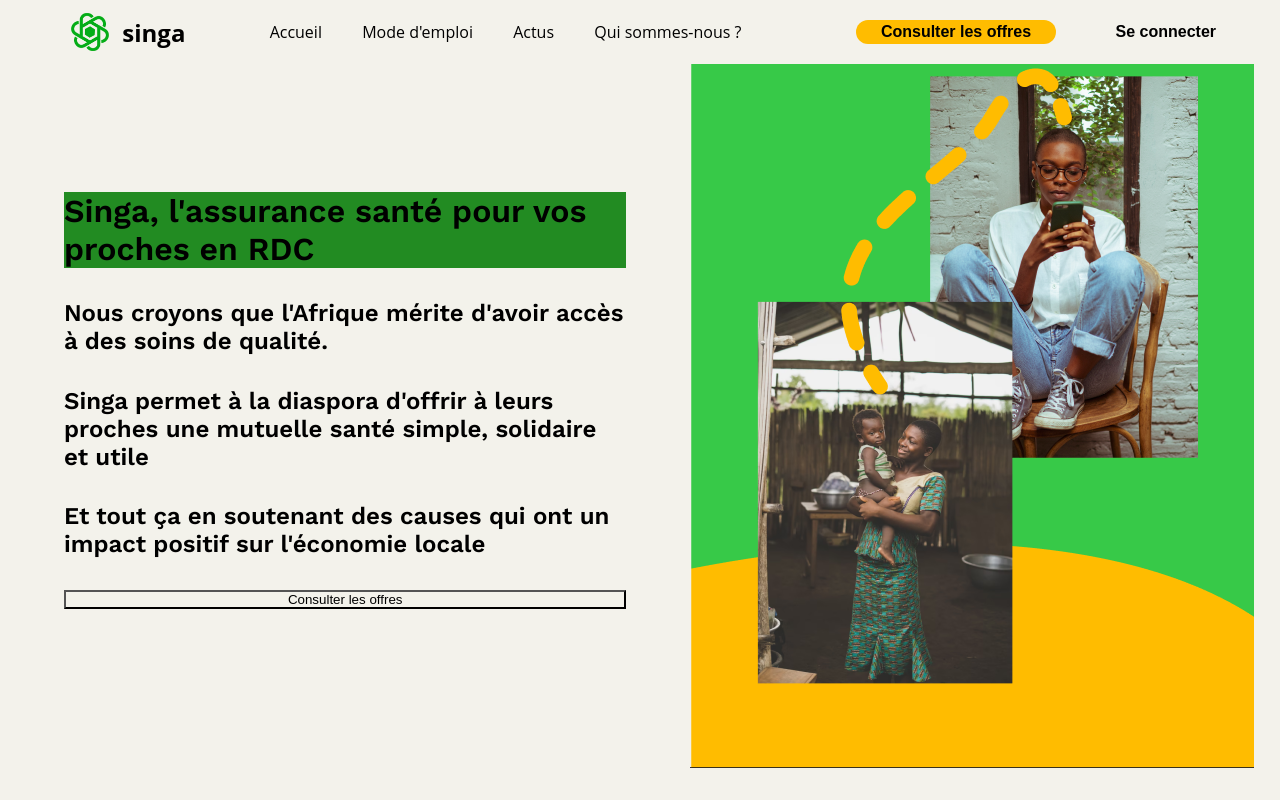
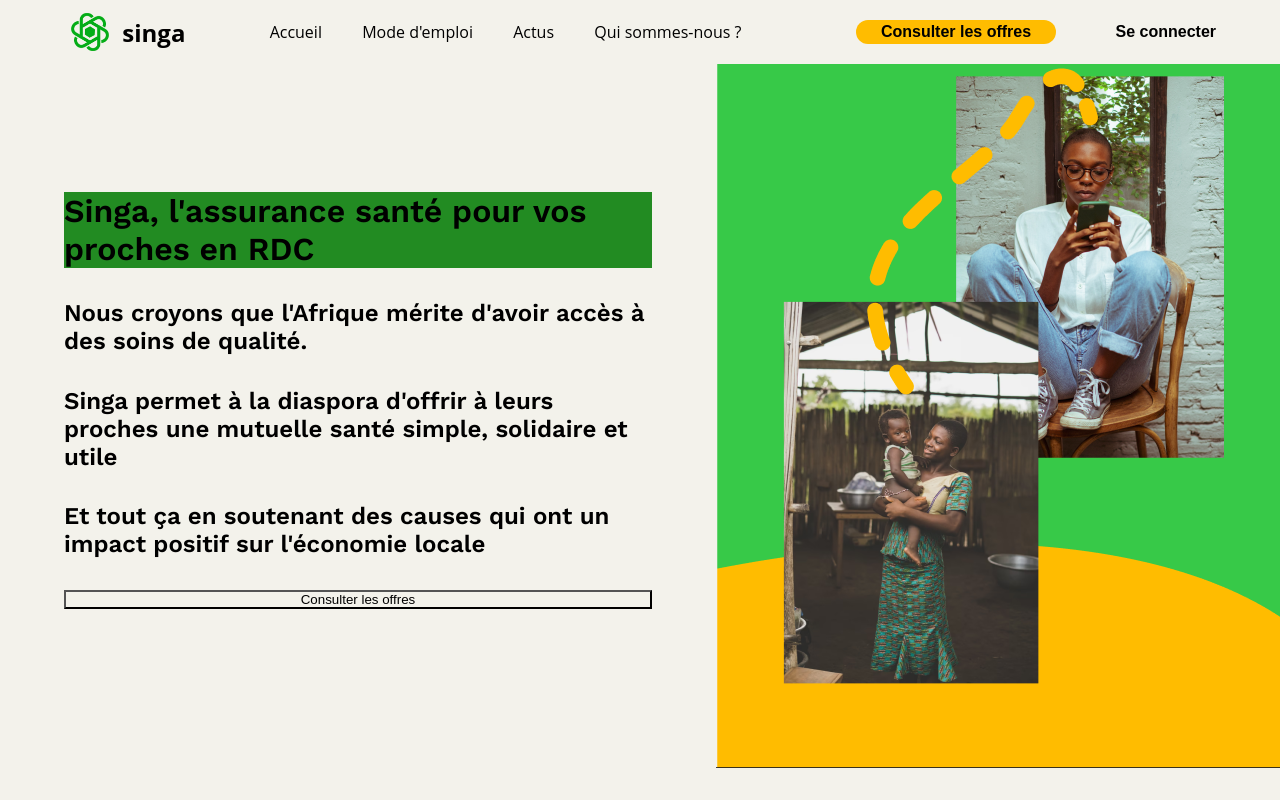
Before and after one commit to WildCodeSchool/paris-0921-project3-my-singa-assurance, a React (Vite) app: page / in a window 1280 px wide. Shown: the top 800 px of the page. Built offline with nearby package versions, Linux system fonts and the light colour scheme.

Commit message:
changed my mind

```diff
--- a/src/components/style/HomepagePresentation.module.scss
+++ b/src/components/style/HomepagePresentation.module.scss
@@ -22,7 +22,6 @@
 
 .mainImg {
   height: fit-content;
-  margin-right: 2%;
 }
 
 p {
```
